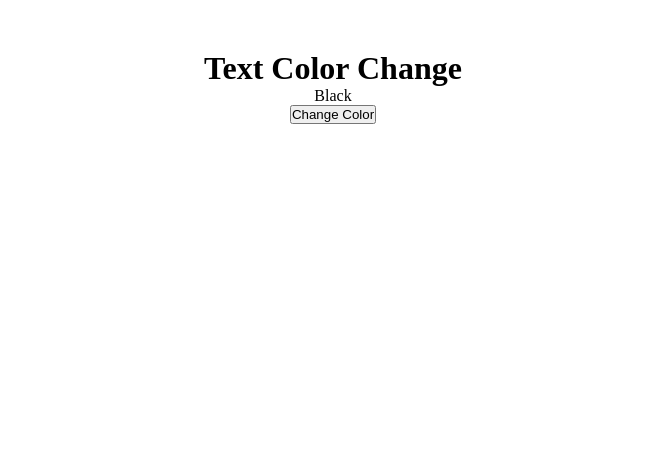
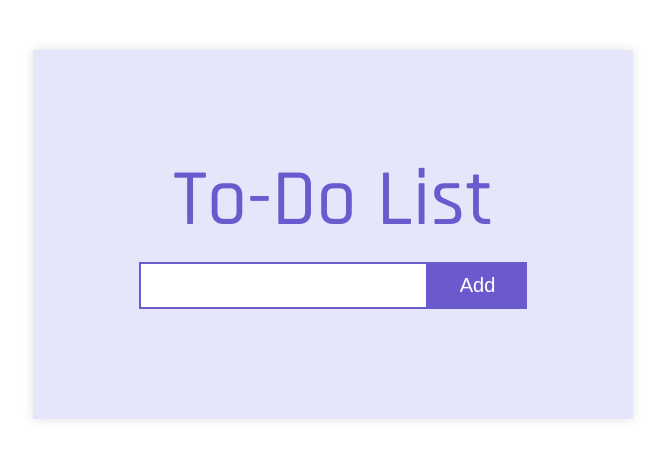
Before and after one commit to Nayem58/social-media-website, a React (Vite) app: page / in a window 1280 px wide. Shown: the top 458 px of the page, without its empty margins (307-972 px from the left). Built offline with nearby package versions, Linux system fonts and the light colour scheme.

Commit message:
created the to-do list app

```diff
--- a/index.html
+++ b/index.html
@@ -4,7 +4,13 @@
     <meta charset="UTF-8" />
     <!-- <link rel="icon" type="image/svg+xml" href="/vite.svg" /> -->
     <meta name="viewport" content="width=device-width, initial-scale=1.0" />
-    <title>Social Media</title>
+    <link rel="preconnect" href="https://fonts.googleapis.com" />
+    <link rel="preconnect" href="https://fonts.gstatic.com" crossorigin />
+    <link
+      href="https://fonts.googleapis.com/css2?family=Rajdhani:wght@300;400;500;600;700&display=swap"
+      rel="stylesheet"
+    />
+    <title>To-Do List</title>
   </head>
   <body>
     <div id="root"></div>
--- a/src/App.css
+++ b/src/App.css
@@ -4,14 +4,55 @@
   box-sizing: border-box;
 }
 
+*:focus {
+  outline: none;
+}
+
 body {
   height: 100vh;
+  font-family: "Rajdhani", sans-serif;
+}
+
+h1,
+h2,
+h3,
+h4,
+h5,
+h6 {
+  color: slateblue;
+  font-size: 80px;
+  font-weight: 500;
 }
 
 img {
   width: auto;
   height: auto;
   max-width: 100%;
+}
+
+ul {
+  list-style: none;
+}
+
+li {
+  color: slateblue;
+  font-size: 40px;
+  font-weight: 500;
+}
+
+input {
+  padding: 10px;
+  font-size: 20px;
+  border: 2px solid slateblue;
+  color: slateblue;
+}
+
+button {
+  padding: 10px 30px;
+  font-size: 20px;
+  background-color: slateblue;
+  border: 2px solid slateblue;
+  color: #fff;
 }
 
 .py-50px {
@@ -30,6 +71,30 @@ img {
 
 .text-center {
   text-align: center;
+}
+
+.text-left {
+  text-align: start;
+}
+
+.text-right {
+  text-align: end;
+}
+
+.mt-10px {
+  margin-top: 10px;
+}
+
+.mb-10px {
+  margin-bottom: 10px;
+}
+
+.ml-10px {
+  margin-left: 10px;
+}
+
+.mr-10px {
+  margin-right: 10px;
 }
 
 .cards-grid {
@@ -62,3 +127,12 @@ img {
     }
   }
 }
+
+.todoCard {
+  box-shadow: 0 0 10px 0 #00000020;
+  background-color: lavender;
+  padding: 100px;
+  max-width: 600px;
+  margin-left: auto;
+  margin-right: auto;
+}
--- a/src/App.jsx
+++ b/src/App.jsx
@@ -3,22 +3,44 @@ import { UserCard } from "./components/UserCard";
 import { useState } from "react";
 
 function App() {
-  const [color, setColor] = useState("");
-  const [text, setText] = useState("Black");
+  const [tasks, setTasks] = useState([]);
+  const [newTask, setNewTask] = useState("");
+
+  const handleSetNewTask = (e) => {
+    setNewTask(e.target.value);
+  };
+
+  const handleSetTasks = () => {
+    setTasks([...tasks, newTask]);
+  };
 
   return (
     <div className="py-50px text-center">
       <div className="container">
-        <h1>Text Color Change</h1>
-        <p style={{ color: color }}>{text}</p>
-        <button
-          onClick={() => {
-            setColor(color === "slateblue" ? "black" : "slateblue");
-            setText(color === "slateblue" ? "Black" : "Slate Blue");
-          }}
-        >
-          Change Color
-        </button>
+        <div className="todoCard">
+          <h1>To-Do List</h1>
+          <div className="mt-10px">
+            <input type="text" onChange={handleSetNewTask} />
+            <button onClick={handleSetTasks}>Add</button>
+          </div>
+          <ul className="mt-10px">
+            {tasks.map((task, key) => {
+              return (
+                <li key={key}>
+                  {key +
+                    1 +
+                    ". " +
+                    task.replace(/\w\S*/g, function (txt) {
+                      return (
+                        txt.charAt(0).toUpperCase() +
+                        txt.substr(1).toLowerCase()
+                      );
+                    })}
+                </li>
+              );
+            })}
+          </ul>
+        </div>
       </div>
     </div>
   );
```
